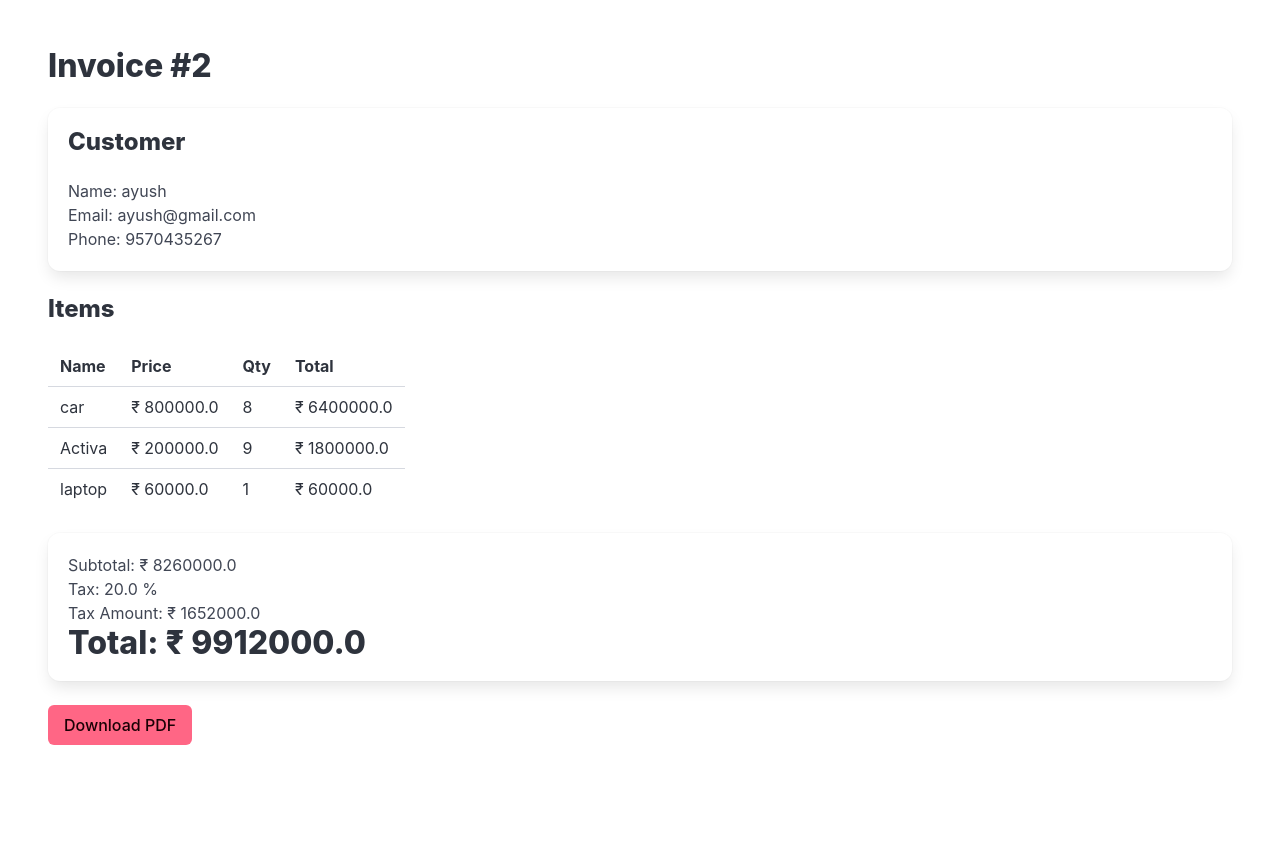
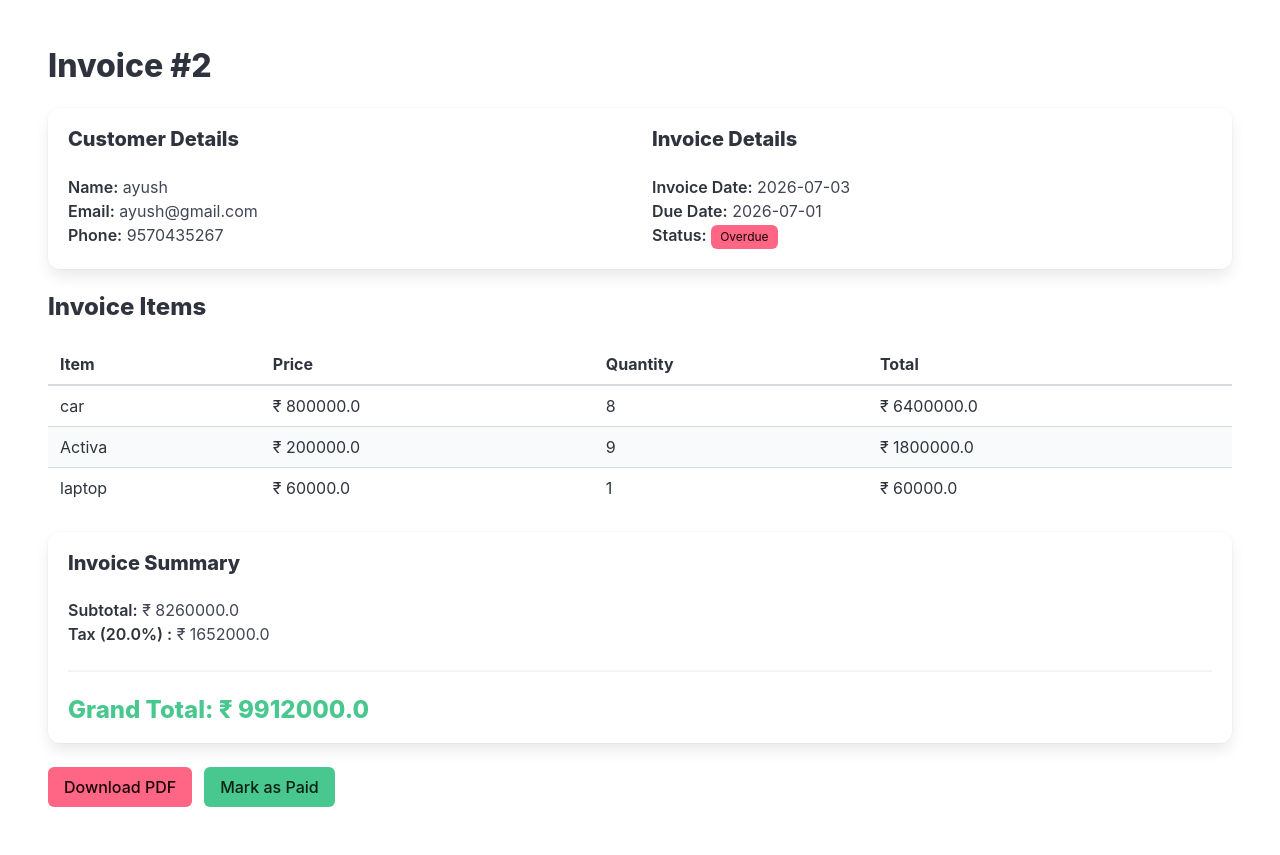
Before and after one commit to parasgogia-del/invoice_project, a Flask app: page /invoices/2 in a window 1280 px wide. Shown: the part 52-907 px from the top of the page. Before the commit the page ends 797 px from the top, so only its background shows below. Run offline with Flask 3, Linux system fonts and the light colour scheme.

Commit message:
final_commit

```diff
--- a/app.py
+++ b/app.py
@@ -1,4 +1,6 @@
 from flask import Flask,render_template,request,redirect,send_file
+from reportlab.lib import colors
+from reportlab.lib.enums import TA_CENTER
 
 from reportlab.platypus import (
     SimpleDocTemplate,
@@ -22,9 +24,30 @@ from models import *
 
 app = Flask(__name__)
 
+
+def update_invoice_status():
+
+    invoices = Invoice.select()
+
+    for invoice in invoices:
+
+        if invoice.status == "Paid":
+            continue
+
+        if invoice.due_date < date.today():
+
+            invoice.status = "Overdue"
+
+        else:
+
+            invoice.status = "Pending"
+
+        invoice.save()
+
 # dashboard
 @app.route("/")
 def dashboard():
+    update_invoice_status()
 
     customer_count = r.get("customer_count")
 
@@ -88,6 +111,7 @@ def add_customer():
             email=request.form["email"],
             phone=request.form["phone"]
         )
+        r.delete("customer_count")
         return redirect("/customers")
 
     return render_template(
@@ -113,7 +137,10 @@ def add_item():
             name=request.form["name"],
             price=request.form["price"]
         )
+
+        r.delete("item_count")
         return redirect("/items")
+
 
     return render_template("items/form.html")
 
@@ -124,6 +151,8 @@ def delete_item(id):
     item = Item.get_by_id(id)
 
     item.delete_instance()
+
+    r.delete("item_count")
 
     return redirect("/items")
 
@@ -142,6 +171,8 @@ def edit_item(id):
 
         item.save()
 
+        r.delete("item_count")
+
         return redirect("/items")
 
     return render_template("items/form.html",item=item)
@@ -150,6 +181,7 @@ def edit_item(id):
 @app.route("/invoices")
 def invoices():
 
+    update_invoice_status()
     invoices = Invoice.select()
 
     return render_template(
@@ -170,13 +202,15 @@ def add_invoice():
 
         customer = request.form["customer"]
 
+        due_date = request.form["due_date"]
+
         tax_percent = float(
             request.form["tax"] or 0
         )
 
         invoice = Invoice.create(
             customer=customer,
-
+            due_date=due_date,
             tax_percent=tax_percent
         )
 
@@ -243,7 +277,11 @@ def add_invoice():
 
         invoice.save()
 
+        r.delete("invoice_count")
+
         return redirect("/invoices")
+
+
 
     return render_template("invoices/form.html",customers=customers,items=items)
 
@@ -258,6 +296,8 @@ def delete_invoice(id):
     ).execute()
 
     invoice.delete_instance()
+
+    r.delete("invoice_count")
 
     return redirect("/invoices")
 
@@ -281,90 +321,236 @@ def invoice_pdf(id):
 
     invoice = Invoice.get_by_id(id)
 
-
     items = InvoiceItem.select().where(
         InvoiceItem.invoice == invoice
     )
 
-
-    filename = "invoice.pdf"
-
+    filename = f"invoice_{invoice.id}.pdf"
 
     doc = SimpleDocTemplate(
         filename,
-        pagesize=letter
+        pagesize=letter,
+        rightMargin=30,
+        leftMargin=30,
+        topMargin=30,
+        bottomMargin=30
     )
-
 
     styles = getSampleStyleSheet()
 
+    title_style = styles["Title"]
+    title_style.alignment = TA_CENTER
+
+    heading = styles["Heading2"]
+
+    normal = styles["Normal"]
+
+    content = []
+
+    # ==================================================
+    # COMPANY HEADER
+    # ==================================================
+
+    content.append(
+        Paragraph(
+            "<b><font size='22'>Korecent Solutions</font></b>",
+            title_style
+        )
+    )
+
+    content.append(
+        Paragraph(
+            "Invoice Management System",
+            styles["Heading3"]
+        )
+    )
+
+    content.append(
+        Paragraph(
+            "Email : info@korecent.com",
+            normal
+        )
+    )
+
+    content.append(
+        Paragraph(
+            "Phone : +91 9876543210",
+            normal
+        )
+    )
+
+    content.append(Spacer(1, 20))
+
+    # ==================================================
+    # INVOICE TITLE
+    # ==================================================
+
+    content.append(
+        Paragraph(
+            "<b><font size='20'>TAX INVOICE</font></b>",
+            title_style
+        )
+    )
+
+    content.append(Spacer(1, 20))
+
+    # ==================================================
+    # INVOICE DETAILS
+    # ==================================================
+
+    content.append(
+        Paragraph(
+            f"""
+            <b>Invoice No:</b> INV-{invoice.id:04d}<br/>
+            <b>Invoice Date:</b> {invoice.date}<br/>
+            <b>Due Date:</b> {invoice.due_date}<br/>
+            <b>Status:</b> {invoice.status}
+            """,
+            normal
+        )
+    )
+
+    content.append(Spacer(1, 15))
+
+    # ==================================================
+    # CUSTOMER DETAILS
+    # ==================================================
+
+    content.append(
+        Paragraph(
+            "<b><font size='14'>Bill To</font></b>",
+            heading
+        )
+    )
+
+    content.append(
+        Paragraph(
+            f"""
+            <b>{invoice.customer.name}</b><br/>
+            {invoice.customer.email}<br/>
+            {invoice.customer.phone}
+            """,
+            normal
+        )
+    )
+
+    content.append(Spacer(1, 20))
+
+    # ==================================================
+    # ITEMS TABLE
+    # ==================================================
 
     data = [
         [
             "Item",
-            "Price",
+            "Unit Price",
             "Qty",
             "Total"
         ]
     ]
 
-
     for item in items:
 
-        data.append(
-            [
-                item.item_name,
-                item.price,
-                item.quantity,
-                item.price * item.quantity
-            ]
-        )
+        data.append([
+            item.item_name,
+            f"Rs. {item.price:,.2f}",
+            item.quantity,
+            f"Rs. {(item.price * item.quantity):,.2f}"
+        ])
 
-    table = PDFTable(data)
+    table = PDFTable(
+        data,
+        colWidths=[180,110,70,120]
+    )
 
     table.setStyle(
         TableStyle([
-            ("GRID",(0,0),(-1,-1),1,None)
+
+            ("BACKGROUND",(0,0),(-1,0),colors.HexColor("#0F62FE")),
+
+            ("TEXTCOLOR",(0,0),(-1,0),colors.white),
+
+            ("FONTNAME",(0,0),(-1,0),"Helvetica-Bold"),
+
+            ("FONTSIZE",(0,0),(-1,0),12),
+
+            ("BOTTOMPADDING",(0,0),(-1,0),10),
+
+            ("TOPPADDING",(0,0),(-1,0),10),
+
+            ("ALIGN",(1,1),(-1,-1),"CENTER"),
+
+            ("GRID",(0,0),(-1,-1),1,colors.grey),
+
+            ("BACKGROUND",(0,1),(-1,-1),colors.beige),
+
+            ("VALIGN",(0,0),(-1,-1),"MIDDLE")
+
         ])
     )
 
-    content = []
+    content.append(table)
+
+    content.append(Spacer(1, 25))
+
+    # ==================================================
+    # TOTALS TABLE
+    # ==================================================
+
+    totals = [
+
+        ["Subtotal", f"Rs. {invoice.subtotal:,.2f}"],
+
+        ["Tax", f"{invoice.tax_percent}%"],
+
+        ["Tax Amount", f"Rs. {invoice.tax_amount:,.2f}"],
+
+        ["Grand Total", f"Rs. {invoice.total:,.2f}"]
+
+    ]
+
+    total_table = PDFTable(
+        totals,
+        colWidths=[180,180]
+    )
+
+    total_table.setStyle(
+        TableStyle([
+
+            ("BACKGROUND",(0,3),(-1,3),colors.HexColor("#D9EDF7")),
+
+            ("FONTNAME",(0,0),(-1,-1),"Helvetica-Bold"),
+
+            ("GRID",(0,0),(-1,-1),1,colors.grey),
+
+            ("ALIGN",(1,0),(-1,-1),"RIGHT"),
+
+            ("BOTTOMPADDING",(0,0),(-1,-1),8),
+
+            ("TOPPADDING",(0,0),(-1,-1),8)
+
+        ])
+    )
+
+    content.append(total_table)
+
+    content.append(Spacer(1, 40))
+
+    # ==================================================
+    # FOOTER
+    # ==================================================
 
     content.append(
         Paragraph(
-            "INVOICE",
-            styles["Title"]
+            "<b>Thank you for your business!</b>",
+            title_style
         )
     )
 
-    content.append(Spacer(1,20))
-
     content.append(
         Paragraph(
-            f"""
-            Invoice ID: {invoice.id}<br/>
-            Customer: {invoice.customer.name}<br/>
-            Date: {invoice.date}
-            """,
-            styles["Normal"]
-        )
-    )
-
-    content.append(Spacer(1,20))
-
-    content.append(table)
-
-    content.append(Spacer(1,20))
-
-    content.append(
-        Paragraph(
-            f"""
-            Subtotal: {invoice.subtotal}<br/>
-            Tax: {invoice.tax_percent}%<br/>
-            Tax Amount: {invoice.tax_amount}<br/>
-            Total: {invoice.total}
-            """,
-            styles["Normal"]
+            "This is a computer generated invoice and does not require a signature.",
+            normal
         )
     )
 
@@ -372,8 +558,22 @@ def invoice_pdf(id):
 
     return send_file(
         os.path.abspath(filename),
-        as_attachment=True
+        as_attachment=True,
+        download_name=filename
     )
+
+
+@app.route("/invoice/paid/<int:id>")
+def mark_invoice_paid(id):
+
+    invoice = Invoice.get_by_id(id)
+
+    if invoice.status != "Paid":
+
+        invoice.status = "Paid"
+        invoice.save()
+
+    return redirect(f"/invoices/{id}")
 
 if __name__ == "__main__":
     db.connect()
--- a/templates/invoices/details.html
+++ b/templates/invoices/details.html
@@ -3,93 +3,163 @@
 {% block content %}
 
 <h1 class="title">
-    Invoice #{{invoice.id}}
+    Invoice #{{ invoice.id }}
 </h1>
 
 <div class="box">
-    <h3 class="title is-4">
-        Customer
+
+    <div class="columns">
+
+        <div class="column">
+
+            <h3 class="title is-5">
+                Customer Details
+            </h3>
+
+            <p><strong>Name:</strong> {{ invoice.customer.name }}</p>
+            <p><strong>Email:</strong> {{ invoice.customer.email }}</p>
+            <p><strong>Phone:</strong> {{ invoice.customer.phone }}</p>
+
+        </div>
+
+        <div class="column">
+
+            <h3 class="title is-5">
+                Invoice Details
             </h3>
 
             <p>
-        Name:
-        {{invoice.customer.name}}
+                <strong>Invoice Date:</strong>
+                {{ invoice.date }}
             </p>
 
             <p>
-        Email:
-        {{invoice.customer.email}}
+                <strong>Due Date:</strong>
+                {{ invoice.due_date }}
             </p>
 
             <p>
-        Phone:
-        {{invoice.customer.phone}}
+                <strong>Status:</strong>
+
+                {% if invoice.status == "Pending" %}
+                    <span class="tag is-warning">
+                        {{ invoice.status }}
+                    </span>
+
+                {% elif invoice.status == "Paid" %}
+                    <span class="tag is-success">
+                        {{ invoice.status }}
+                    </span>
+
+                {% elif invoice.status == "Overdue" %}
+                    <span class="tag is-danger">
+                        {{ invoice.status }}
+                    </span>
+
+                {% else %}
+                    <span class="tag">
+                        {{ invoice.status }}
+                    </span>
+                {% endif %}
+
             </p>
 
         </div>
 
+    </div>
+
+</div>
+
 <h2 class="title is-4">
-    Items
+    Invoice Items
 </h2>
 
-<table class="table">
+<table class="table is-fullwidth is-striped is-hoverable">
+
+    <thead>
+
         <tr>
-        <th>Name</th>
+
+            <th>Item</th>
+
             <th>Price</th>
-        <th>Qty</th>
+
+            <th>Quantity</th>
+
             <th>Total</th>
+
         </tr>
+
+    </thead>
+
+    <tbody>
 
         {% for item in items %}
 
         <tr>
-        <td>
-            {{item.item_name}}
-        </td>
 
-        <td>
-            ₹ {{item.price}}
-        </td>
+            <td>{{ item.item_name }}</td>
 
-        <td>
-            {{item.quantity}}
-        </td>
+            <td>₹ {{ item.price }}</td>
 
-        <td>
-            ₹ {{item.price * item.quantity}}
-        </td>
+            <td>{{ item.quantity }}</td>
+
+            <td>₹ {{ item.price * item.quantity }}</td>
 
         </tr>
+
         {% endfor %}
+
+    </tbody>
 
 </table>
 
 <div class="box">
 
+    <h3 class="title is-5">
+        Invoice Summary
+    </h3>
+
     <p>
-        Subtotal:
-        ₹ {{invoice.subtotal}}
+        <strong>Subtotal:</strong>
+        ₹ {{ invoice.subtotal }}
     </p>
 
     <p>
-        Tax:
-        {{invoice.tax_percent}} %
+        <strong>Tax ({{ invoice.tax_percent }}%) :</strong>
+        ₹ {{ invoice.tax_amount }}
     </p>
 
-    <p>
-        Tax Amount:
-        ₹ {{invoice.tax_amount}}
-    </p>
+    <hr>
 
-    <h2 class="title">
-        Total:
-        ₹ {{invoice.total}}
+    <h2 class="title is-4 has-text-success">
+        Grand Total: ₹ {{ invoice.total }}
     </h2>
+
 </div>
 
+<div class="buttons">
 
-<a class="button is-danger" href="/invoice/pdf/{{invoice.id}}">
+    <a
+        class="button is-danger"
+        href="/invoice/pdf/{{ invoice.id }}">
+
         Download PDF
+
     </a>
 
+    {% if invoice.status != "Paid" %}
+
+    <a
+        class="button is-success"
+        href="/invoice/paid/{{ invoice.id }}">
+
+        Mark as Paid
+
+    </a>
+
+    {% endif %}
+
+</div>
+
 {% endblock %}
```
Also changed, not shown: celery_app.py (added, +25 -0 lines), models.py (+10 -1 lines), tasks.py (added, +32 -0 lines), templates/invoices/form.html (+21 -91 lines), invoice.db, 3 other files. Lines whose indentation alone changed are shown as unchanged.
